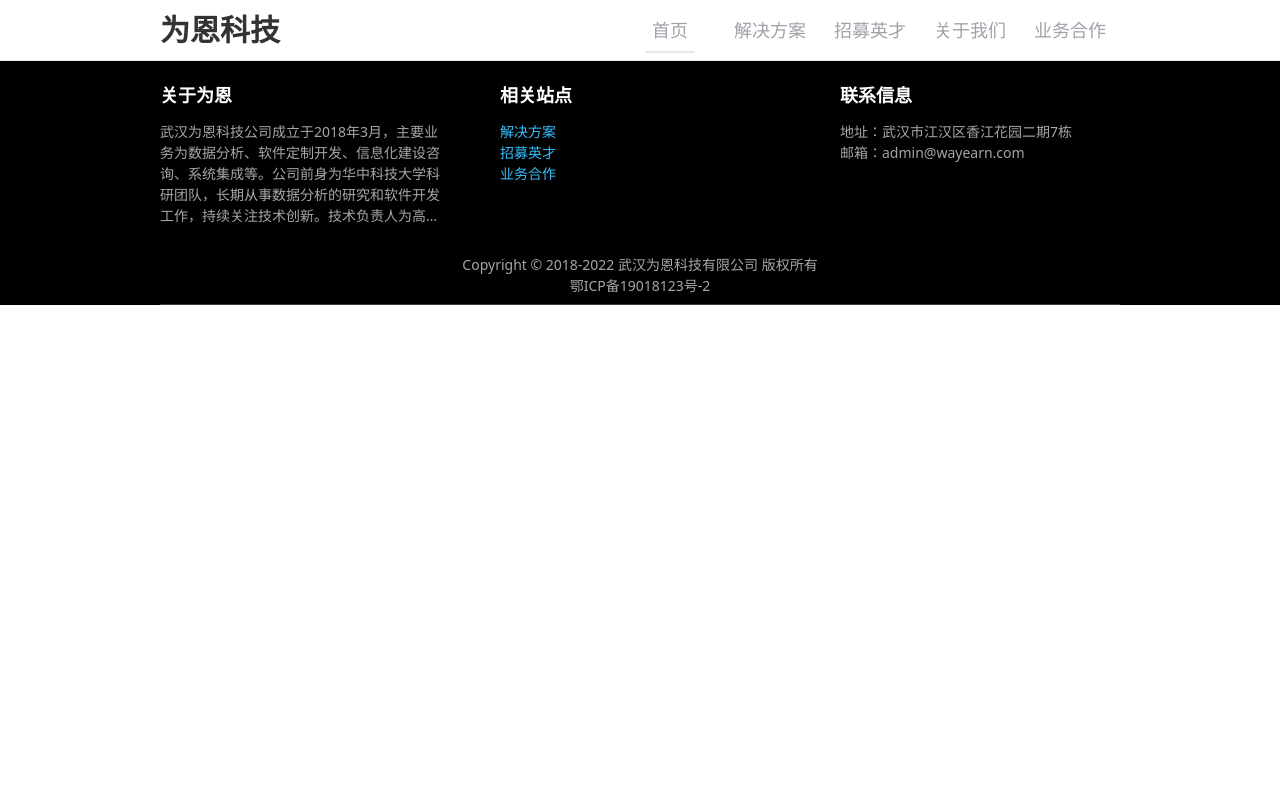
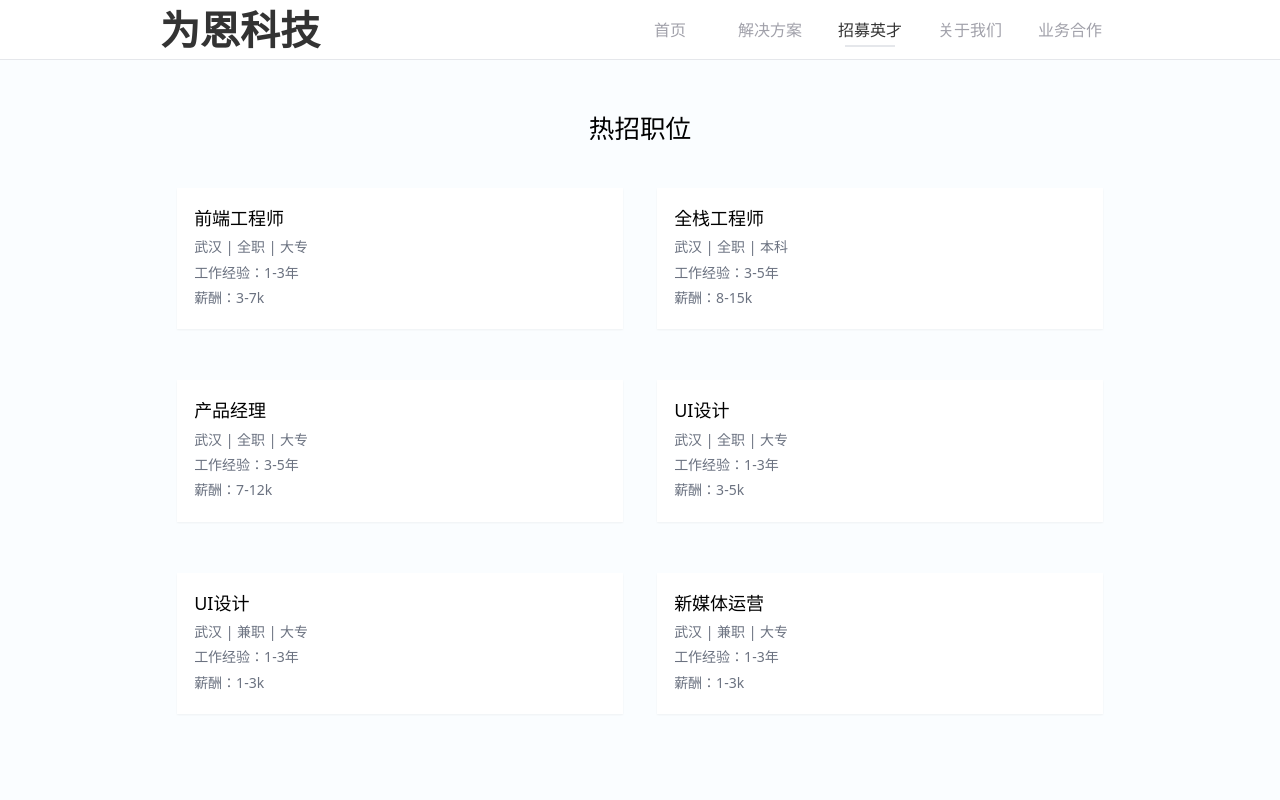
Before and after one commit to wayearn/website, a Nuxt app: page /recuit in a window 1280 px wide. Shown: the top 800 px of the page. Built offline with nearby package versions, Linux system fonts and the light colour scheme.

Commit message:
feat: 关于我们，联系信息更新，为恩科技，招聘信息

```diff
--- a/app.vue
+++ b/app.vue
@@ -7,4 +7,29 @@
 </template>
 <script setup lang="ts">
 import "@/assets/css/tailwind.css";
+const docEl = document.documentElement
+const resizeEvt = 'orientationchange' in window ? 'orientationchange' : 'resize'
+const recalc = function () {
+  var clientWidth = docEl.clientWidth;
+  if (!clientWidth) return;
+  docEl.style.fontSize = 16 * (clientWidth / 1200) + 'px';
+};
+window.addEventListener(resizeEvt, recalc, false);
+document.addEventListener('DOMContentLoaded', recalc, false);
+recalc()
+//JS监听浏览器文字大小代码
+// (function (doc, win) {
+//   var docEl = doc.documentElement,
+//     resizeEvt = 'orientationchange' in window ? 'orientationchange' : 'resize',
+    // recalc = function () {
+    //   var clientWidth = docEl.clientWidth;
+    //   if (!clientWidth) return;
+    //   docEl.style.fontSize = 16 * (clientWidth / 1200) + 'px';
+    // };
+
+//   if (!doc.addEventListener) return;
+//   win.addEventListener(resizeEvt, recalc, false);
+//   doc.addEventListener('DOMContentLoaded', recalc, false);
+//   recalc()
+// })(document, window);
 </script>
--- a/components/footer/about.vue
+++ b/components/footer/about.vue
@@ -1,11 +1,9 @@
 <template>
   <div class="py-5 pr-10">
-    <NuxtLink to="/about" class="block text-white text-lg pb-3 font-bold">
-      关于为恩
-    </NuxtLink>
-    <p class="line-clamp-5">
-      武汉为恩科技公司成立于2018年3月，主要业务为数据分析、软件定制开发、信息化建设咨询、系统集成等。公司前身为华中科技大学科研团队，长期从事数据分析的研究和软件开发工作，持续关注技术创新。技术负责人为高级项目管理师，具有深厚的项目管理经验，研发团队均具有10年以上IT系统研发经历，经验丰富。
-    </p>
+    <NuxtLink to="/about" class="block text-white text-sm pb-3 font-bold">关于为恩</NuxtLink>
+    <p
+      class="line-clamp-5 text-xs"
+    >武汉为恩科技公司成立于2018年3月，主要业务为数据分析、软件定制开发、信息化建设咨询、系统集成等。公司前身为华中科技大学科研团队，长期从事数据分析的研究和软件开发工作，持续关注技术创新。</p>
   </div>
 </template>
 
--- a/components/footer/contacts.vue
+++ b/components/footer/contacts.vue
@@ -1,9 +1,10 @@
 <template>
   <div class="py-5 pl-10">
-    <div class="block text-white text-lg pb-3 font-bold">联系信息</div>
-    <ul class="">
-      <li>地址：武汉市江汉区香江花园二期7栋</li>
+    <div class="block text-white text-sm pb-3 font-bold">联系信息</div>
+    <ul class="text-xs">
+      <li>地址：武汉市江汉区香江花园二期</li>
       <li>邮箱：admin@wayearn.com</li>
+      <li>电话：18674006815</li>
       <!-- <li>社交</li> -->
     </ul>
   </div>
--- a/components/footer/copy-right.vue
+++ b/components/footer/copy-right.vue
@@ -1,12 +1,12 @@
 <template>
-  <div class="text-center py-2">
-    <p>Copyright © 2018-{{year}} 武汉为恩科技有限公司 版权所有</p>
+  <div class="text-center py-2 text-[16px]">
+    <p>Copyright © 2018-{{ year }} 武汉为恩科技有限公司 版权所有</p>
     <p>鄂ICP备19018123号-2</p>
   </div>
 </template>
 
 <script>
-import {ref} from 'vue'
+import { ref } from 'vue'
 export default {
   setup () {
     const year = ref()
--- a/components/footer/links.vue
+++ b/components/footer/links.vue
@@ -1,7 +1,7 @@
 <template>
   <div class="p-5">
-    <div class="block text-white text-lg pb-3 font-bold">相关站点</div>
-    <ul class="text-sky-400">
+    <div class="block text-white text-sm pb-3 font-bold">相关站点</div>
+    <ul class="text-sky-400 text-xs">
       <li>
         <NuxtLink to="/products">解决方案</NuxtLink>
       </li>
--- a/components/header/Nav.vue
+++ b/components/header/Nav.vue
@@ -1,8 +1,8 @@
 <template>
-  <div class="py-3 border-b shadow-sm">
+  <div class="header border-b shadow-sm">
     <div class="mx-auto my-0 w-9/12 text-content flex items-center justify-between">
-      <div class="text-3xl font-bold">为恩科技</div>
-      <div class="text-lg text-zinc-400 text-center relative">
+      <div class="logo font-bold">为恩科技</div>
+      <div class="text-[16px] text-zinc-400 text-center relative">
         <NuxtLink class="inline-block w-[100px] hover:text-content" to="/">首页</NuxtLink>
         <NuxtLink class="inline-block w-[100px] hover:text-content" to="/products">解决方案</NuxtLink>
         <NuxtLink class="inline-block w-[100px] hover:text-content" to="/recuit">招募英才</NuxtLink>
@@ -25,12 +25,21 @@ export default {
 </script>
 
 <style lang="scss" scoped>
+.header {
+  height: 60px;
+  line-height: 60px;
+}
+
+.logo {
+  font-size: 40px;
+}
+
 $spacers: (
   1: 25px,
   2: 125px,
   3: 225px,
   4: 325px,
-  5: 425px,
+  5: 425px
 ) !default;
 // .bg {
 //   background: url("~/assets/images/banner/banner@2x.png") no-repeat center
@@ -39,7 +48,7 @@ $spacers: (
 // }
 .move {
   transition: left 0.2s ease-in-out 0s;
-  top: 35px;
+  top: 45px;
   left: 25px;
 }
 
--- a/layouts/default.vue
+++ b/layouts/default.vue
@@ -1,13 +1,25 @@
 <template>
-  <div>
+  <div class="min-h-screen flex flex-col">
     <HeaderNav />
-    <slot></slot>
+    <div class="flex-1">
+      <slot></slot>
+    </div>
     <FooterDefault />
   </div>
 </template>
 
 <script lang="ts">
 export default {
+  head() {
+    return {
+      meta: [
+        // { name: 'viewport', content: 'width=device-width,initial-scale=0,maximum-scale=0, user-scalable=yes, shrink-to-fit=no' },
+        { 'http-equiv': 'X-UA-Compatible', content: 'IE=edge' },
+        { name: 'renderer', content: 'webkit' },
+        { name: 'format-detection', content: 'telephone=no' },
+      ]
+    }
+  },
   setup() {
     return {};
   },
--- a/pages/about.vue
+++ b/pages/about.vue
@@ -1,23 +1,37 @@
 <template>
-  <div class="w-screen leading-8">
-    <div class="w-9/12 my-0 mx-auto ">
+  <div class="w-screen leading-tight">
+    <swiper
+      :modules="modules"
+      :slides-per-view="1"
+      :space-between="50"
+      :pagination="{ clickable: true }"
+      @swiper="onSwiper"
+      @slideChange="onSlideChange"
+    >
+      <swiper-slide v-for="(item, index) in images" :key="index">
+        <img class="w-screen" :src="item" alt />
+      </swiper-slide>
+    </swiper>
+    <div class="w-9/12 my-0 mx-auto">
       <div class="text-3xl font-bold pt-8 pb-6">关于我们</div>
-      <div class="line-clamp-5 text-content pb-10">
-        武汉为恩科技公司成立于2018年3月，主要业务为数据分析、软件定制开发、信息化建设咨询、系统集成等。公司前身为华中科技大学科研团队，长期从事数据分析的研究和软件开发工作，持续关注技术创新。技术负责人为高级项目管理师，具有深厚的项目管理经验，研发团队均具有10年以上IT系统研发经历，经验丰富。
-      </div>
+      <div
+        class="line-clamp-5 text-content pb-10"
+      >武汉为恩科技公司成立于2018年3月，主要业务为数据分析、软件定制开发、信息化建设咨询、系统集成等。公司前身为华中科技大学科研团队，长期从事数据分析的研究和软件开发工作，持续关注技术创新。技术负责人为高级项目管理师，具有深厚的项目管理经验，研发团队均具有10年以上IT系统研发经历，经验丰富。</div>
       <div class="text-2xl pt-8 pb-6">愿景和使命</div>
-      <ul class="pb-6">
-        <li>技术因分享而更有价值。</li>
-        <li>跟随数字时代，以扎实的技术，为客户提供优质的技术服务，以及打造更好的内容付费平台。</li>
+      <ul class="pb-6 bg1 relative text-white flex flex-col items-center justify-center">
+        <li class="text-3xl pb-12">技术因分享而更有价值。</li>
+        <li class="text-2xl w-9/12">跟随数字时代，以扎实的技术，为客户提供优质的技术服务，以及打造更好的内容付费平台。</li>
       </ul>
       <div class="text-2xl pt-8 pb-6">我们的价值观</div>
       <div class="pb-6">
-        <div class="text-xl pb-4">以奋进者为本</div>
-        <ul>
-          <li>"人才"作为为恩科技的核心资产，人才增值>财务增值</li>
-          <li>对事和对人，坚持长期有耐心</li>
-          <li>开拓，进取，以价值创造为导向，不让分配的天平失衡</li>
-        </ul>
+        <div class="bg2 relative text-white flex flex-col pl-14 pt-14">
+          <div class="text-4xl pb-20">以奋进者为本</div>
+          <ul class="flex flex-col items-start justify-center text-2xl list-disc pl-8 gap-y-4">
+            <li>"人才"作为为恩科技的核心资产，人才增值>财务增值</li>
+            <li>对事和对人，坚持长期有耐心</li>
+            <li>开拓，进取，以价值创造为导向，不让分配的天平失衡</li>
+          </ul>
+        </div>
       </div>
       <div class="pb-6">
         <div class="text-xl pb-4">以用户为中心</div>
@@ -35,12 +49,52 @@
           <li>有契约精神，坚持优秀的职业操守</li>
         </ul>
       </div>
+      <div class="pb-6">
+        <div class="text-xl pb-4">危机意识</div>
+        <ul>
+          <li>坚持自我复盘，不拘泥于现状</li>
+          <li>敢于创新，不惧失败</li>
+          <li>方法远比困难多，勤思考，化腐朽为神奇</li>
+        </ul>
+      </div>
+      <div class="pb-6">
+        <div class="text-xl pb-4">诚信为本</div>
+        <ul>
+          <li>对一切不诚信行为说不</li>
+          <li>敢于直面自己的问题，并积极解决</li>
+          <li>言行一致，实事求是</li>
+        </ul>
+      </div>
+      <div class="pb-6">
+        <div class="text-xl pb-4">团队精神</div>
+        <ul>
+          <li>以共同目标出发，保持团队协作，充分信任队友</li>
+          <li>有担当，遇事不推诿</li>
+          <li>具备同理心，做好倾听者</li>
+        </ul>
+      </div>
       <div class="text-2xl pt-8 pb-6">我们的人才观</div>
+      <div class="pb-6">
+        <div class="text-xl pb-4">学习能力</div>
+        <div>对未知的事物充满好奇，积极主动的学习新知识；具备自我学习能力，遇事主动思考，能根据工作需要，运用各种资源，快速成为某一领域专家。</div>
+      </div>
+      <div class="pb-6">
+        <div class="text-xl pb-4">主人翁意识</div>
+        <div>拒绝“各人自扫门前雪，莫管他人瓦上霜”，具备大局观；能从事物的本质出发，追求长期价值而非短期利益；主动承担责任，以正确的方式积极主动地去解决问题。</div>
+      </div>
+      <div class="pb-6">
+        <div class="text-xl pb-4">逻辑思维</div>
+        <div>实事求是，尊重客观事实；不唯心，不唯上，不随波逐流，敢于质疑权威，做正确的决策；勤于思考，用科学的方法来提升效率和竞争力。</div>
+      </div>
+      <div class="pb-6">
+        <div class="text-xl pb-4">高标准、严要求</div>
+        <div>追求精益求精，拒绝“差不多”；保持对自己的复盘，不安于现状，持续改进自己，追求卓越。</div>
+      </div>
       <div class="text-3xl font-bold pt-8 pb-20">发展历程</div>
       <ul class="mb-12">
         <li>
           <div class="text-2xl font-bold flex">
-            <div class="text-sky-400 mr-8 ">2022</div>
+            <div class="text-sky-400 mr-8">2022</div>
             <div>飞速发展</div>
           </div>
           <ul class="ml-10 pl-20 list-disc border-l-2 border-sky-200 pt-3 pb-10 text-content">
@@ -51,7 +105,7 @@
         </li>
         <li>
           <div class="text-2xl font-bold flex">
-            <div class="text-sky-400 mr-8 ">2021</div>
+            <div class="text-sky-400 mr-8">2021</div>
             <div>深耕优化</div>
           </div>
           <ul class="ml-10 pl-20 list-disc border-l-2 border-sky-200 pt-3 pb-10 text-content">
@@ -63,7 +117,7 @@
         </li>
         <li>
           <div class="text-2xl font-bold flex">
-            <div class="text-sky-400 mr-8 ">2020</div>
+            <div class="text-sky-400 mr-8">2020</div>
             <div>全面布局</div>
           </div>
           <ul class="ml-10 pl-20 list-disc border-l-2 border-sky-200 pt-3 pb-10 text-content">
@@ -75,7 +129,7 @@
         </li>
         <li>
           <div class="text-2xl font-bold flex">
-            <div class="text-sky-400 mr-8 ">2019</div>
+            <div class="text-sky-400 mr-8">2019</div>
             <div>战略升级</div>
           </div>
           <ul class="ml-10 pl-20 list-disc border-l-2 border-sky-200 pt-3 pb-10 text-content">
@@ -87,7 +141,7 @@
         </li>
         <li>
           <div class="text-2xl font-bold flex">
-            <div class="text-sky-400 mr-8 ">2018</div>
+            <div class="text-sky-400 mr-8">2018</div>
             <div>梦想摇篮</div>
           </div>
           <ul class="ml-10 pl-20 list-disc pt-3 pb-10 text-content">
@@ -102,14 +156,56 @@
 </template>
 
 <script>
+// Import Swiper Vue.js components
+import { Pagination } from 'swiper';
+import { Swiper, SwiperSlide } from 'swiper/vue';
+// Import Swiper styles
+import 'swiper/css';
+import 'swiper/css/pagination';
+
+import { ref } from 'vue'
+
 export default {
+  components: {
+    Swiper,
+    SwiperSlide,
+  },
   setup () {
+    const images = ref([
+      'https://wayearn.obs.cn-east-2.myhuaweicloud.com/about/%E8%BD%AE%E6%92%AD%E5%9B%BE%E4%B8%80.png',
+      'https://wayearn.obs.cn-east-2.myhuaweicloud.com/about/%E8%BD%AE%E6%92%AD%E5%9B%BE%E4%BA%8C.png',
+      'https://wayearn.obs.cn-east-2.myhuaweicloud.com/about/%E8%BD%AE%E6%92%AD%E5%9B%BE%E4%B8%89.png'
+    ])
+    const onSwiper = (swiper) => {
+      console.log(swiper);
+    };
+    const onSlideChange = () => {
+      console.log('slide change');
+    };
+    return {
+      onSwiper,
+      onSlideChange,
+      modules: [Pagination],
+      images
+    };
 
-
-    return {}
   }
 }
 </script>
 
 <style lang="scss" scoped>
+.bg1 {
+  background: url("https://wayearn.obs.cn-east-2.myhuaweicloud.com/about/%E6%84%BF%E6%99%AF%E5%92%8C%E4%BD%BF%E5%91%BD.png")
+    no-repeat center center;
+  background-size: contain;
+  width: 100%;
+  height: 31rem;
+}
+.bg2 {
+  background: url("https://wayearn.obs.cn-east-2.myhuaweicloud.com/about/%E4%BB%B7%E5%80%BC%E8%A7%82.png")
+    no-repeat center center;
+  background-size: cover;
+  width: 100%;
+  height: 30rem;
+}
 </style>
--- a/pages/products.vue
+++ b/pages/products.vue
@@ -1,12 +1,12 @@
 <template>
   <div>
-    <div class="bg h-[520px] w-screen"></div>
+    <div class="bg h-96 w-screen"></div>
     <div class="w-9/12 my-0 mx-auto">
       <div class="text-2xl pt-12 pb-6">TOIMC能力开放平台：TOIMC全业务赋能平台</div>
       <div
         class="line-clamp-5 text-content pb-10"
       >TOIMC能力开放平台是TOIMC全业务生态决策的中心，通过云计算、大数据、物联网、人工智能、移动互联网技术，为生态中各个业务参与者赋能。TOIMC这一能力面向TOIMC生态的合作伙伴开放，赋能生态伙伴的运营的标准化、智能化、数字化。</div>
-      <ul class="flex pb-4">
+      <ul class="flex justify-around pb-4">
         <li
           :class="['flex flex-col items-center', licls]"
           v-for="(item, index) in items"
@@ -21,7 +21,7 @@
       <div class="w-9/12 my-0 mx-auto text-white">
         <div class="text-2xl pt-12 pb-6">内容直播服务</div>
         <div
-          class="pb-10 w-1/2 text-xs leading-5"
+          class="pb-10 w-1/2 text-xs leading-tight"
         >TOIMC内容直播服务可为用户提供内容直播能力，服务易接入、高可用，只需简单几步就可以快速接入直播能力。通过使用横向扩展大规模并行处理 (MPP) 体系结构将数据仓库的数据扩展到千万亿字节级别,并且能够与 Hadoop 等非关系型数据源集成。为用户提供清晰流畅的音视频直播服务。</div>
       </div>
     </div>
@@ -38,38 +38,38 @@
         >
           <img class="h-4/5 pb-3 self-center" :src="item.url" alt />
           <div class="text-lg pb-3 font-bold">{{ item.title }}</div>
-          <div class="text-xs leading-5">{{ item.desc }}</div>
+          <div class="text-xs leading-tight">{{ item.desc }}</div>
         </li>
       </ul>
     </div>
     <div class="w-9/12 my-0 mx-auto">
       <div class="text-2xl pt-12 pb-8">内容审核开放能力</div>
-      <ul class="flex pb-4 text-content space-x-8">
+      <ul class="flex justify-around pb-4 text-content space-x-8">
         <li
           :class="['flex flex-col items-center', tagscls]"
           v-for="(item, index) in tags"
           :key="index"
         >
-          <img class="h-3/5 pb-3 self-center" :src="item.url" alt />
+          <img class="h-2/5 pb-3 self-center" :src="item.url" alt />
           <div class="text-lg pb-3 font-bold">{{ item.title }}</div>
-          <div class="text-xs leading-5">{{ item.desc }}</div>
+          <div class="text-xs leading-tight">{{ item.desc }}</div>
         </li>
       </ul>
     </div>
-    <div class="bg2 h-[520px] w-screen mb-10">
+    <div class="bg2 h-96 w-screen mb-10">
       <div class="w-9/12 my-0 mx-auto text-white">
         <div class="text-2xl pt-12 pb-6">大数据采集分析能力</div>
         <div
-          class="pb-10 w-1/3 text-xs leading-5"
+          class="pb-10 w-1/2 text-xs leading-tight"
         >打司机开采集及分析能力具有系统完善，操作便捷等特点，提供了数据采集、数据流转、行政管理等功能，实现了数据采集工作的智慧化化和数字化管理。可以对数据进行各种采样、清洗、分析，提供多种数据展现形式帮助用户直观的对数据进行查看，提供了处理参数修改等功能，可以对数据等多方面进行调节，提高办事效率和服务水平。</div>
       </div>
     </div>
-    <div class="w-9/12 my-0 mx-auto flex space-x-24">
-      <div class="bg3 h-[420px] w-1/3"></div>
-      <div class="px-32">
+    <div class="w-9/12 my-0 mx-auto flex space-x-12">
+      <div class="bg3 h-96 w-1/2"></div>
+      <div class="px-16">
         <div class="text-2xl pt-12 pb-6">TOIMC智能助手</div>
         <div
-          class="pb-10 pr-32 text-xs leading-5"
+          class="pb-10 pr-18 text-xs leading-tight"
         >TOIMC智能助手可帮助用户进行学习管理，科学规划学习计划，提供智能提醒服务。同时运用先进的跨平台技术，使得软件有较强的兼容性，可以让它在多平台、多设备上运行。</div>
       </div>
     </div>
--- /dev/null
+++ b/pages/recuit/[id].vue
@@ -0,0 +1,16 @@
+<template>
+  <div>{{ $route.params.id }}</div>
+</template>
+
+<script>
+export default {
+  setup () {
+
+
+    return {}
+  }
+}
+</script>
+
+<style lang="scss" scoped>
+</style>
--- /dev/null
+++ b/pages/recuit/index.vue
@@ -0,0 +1,88 @@
+<template>
+  <div class="bg-[#fafdff]">
+    <div class="w-9/12 my-0 mx-auto">
+      <div class="text-2xl text-center pt-12 pb-6">热招职位</div>
+      <ul class="flex flex-wrap pb-20">
+        <li class="item" v-for="(item, index) in items" :key="index">
+          <NuxtLink :to="'/recuit/' + item.id">
+            <div class="bg-white p-4 shadow-sm hover:shadow-md hover:bg-blue-100">
+              <p class="text-[18px] text-gray">{{ item.title }}</p>
+              <p class="desc">{{ item.desc }}</p>
+              <p class="desc">工作经验：{{ item.experience }}</p>
+              <p class="desc">薪酬：{{ item.salary }}</p>
+            </div>
+          </NuxtLink>
+        </li>
+      </ul>
+    </div>
+  </div>
+</template>
+
+<script>
+import { unref } from 'vue'
+export default {
+  setup () {
+    const items = unref([
+      {
+        id: 1,
+        title: '前端工程师',
+        desc: '武汉 | 全职 | 大专',
+        experience: '1-3年',
+        salary: '3-7k'
+      },
+      {
+        id: 2,
+        title: '全栈工程师',
+        desc: '武汉 | 全职 | 本科',
+        experience: '3-5年',
+        salary: '8-15k'
+      },
+      {
+        id: 3,
+        title: '产品经理',
+        desc: '武汉 | 全职 | 大专',
+        experience: '3-5年',
+        salary: '7-12k'
+      },
+      {
+        id: 4,
+        title: 'UI设计',
+        desc: '武汉 | 全职 | 大专',
+        experience: '1-3年',
+        salary: '3-5k'
+      },
+      {
+        id: 5,
+        title: 'UI设计',
+        desc: '武汉 | 兼职 | 大专',
+        experience: '1-3年',
+        salary: '1-3k'
+      },
+      {
+        id: 6,
+        title: '新媒体运营',
+        desc: '武汉 | 兼职 | 大专',
+        experience: '1-3年',
+        salary: '1-3k'
+      },
+    ])
+
+    return {
+      items
+    }
+  }
+}
+</script>
+
+<style lang="scss" scoped>
+.item {
+  @apply w-1/2 p-4 pb-8 cursor-pointer;
+  p {
+    @apply pb-1;
+  }
+}
+
+.desc {
+  @apply text-gray-500 text-[14px];
+}
+</style>
```
Also changed, not shown: 1 other file (tests, documents, lock files or other folders).
